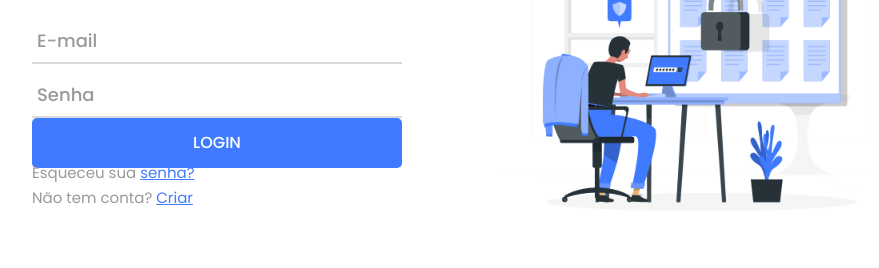
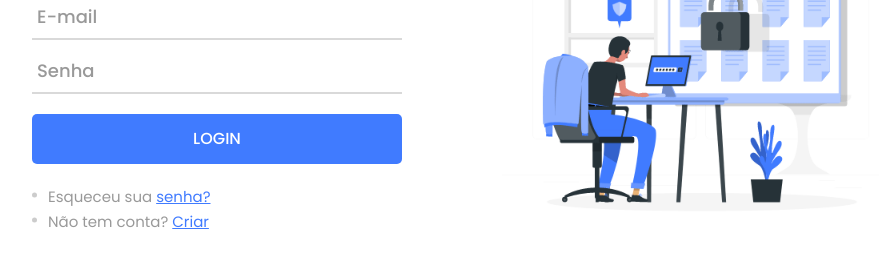
Before and after one commit to LeoMarxs/Login-Form, a plain HTML site: page index.html in a window 1280 px wide. Shown: the part 346-614 px from the top of the page, without its empty margins (188-1067 px from the left). Drawn offline with Linux system fonts and the light colour scheme.

Commit message:
add ultils

```diff
--- a/style.css
+++ b/style.css
@@ -76,11 +76,11 @@ button:hover {
 }
 
 .margin-botton-8 {
-    margin-bottom:-8px;
+    margin-bottom: 8px;
 }
 
 .margin-top-8 {
-    margin-top:-8px;
+    margin-top: 8px;
 }
 
 .margin-left-50 {
@@ -216,8 +216,49 @@ button:hover {
     background-color: var(--main-color);
     border-radius: 5px;
     transition: all 0.4s;
+    margin-top: 20px;
 }
 
 .login-form-btn:hover {
     background-color: var(--highligth-text);
 }
+
+a {
+    font-family: Poppins-Regular;
+    font-size: 14px;
+    line-height: 1.7;
+    color: var(--link-color);
+    margin: 0px;
+    transition: all 0.4s;
+}
+
+a:focus {
+    outline: none !important;
+}
+
+a:hover {
+    text-decoration: none;
+    color: var(--highligth-text);
+}
+
+.login-utils {
+    margin-top: 20px;
+}
+
+.login-utils li {
+    position: relative;
+    padding-left: 16px;
+}
+
+.login-utils li::before {
+    content: "";
+    display: block;
+    position: absolute;
+    width: 5px;
+    height: 5px;
+    border-radius: 50%;
+    background-color: var(--points-list);
+    top: 45%;
+    transform: translateY(-50%);
+    left: 0;
+}
```
